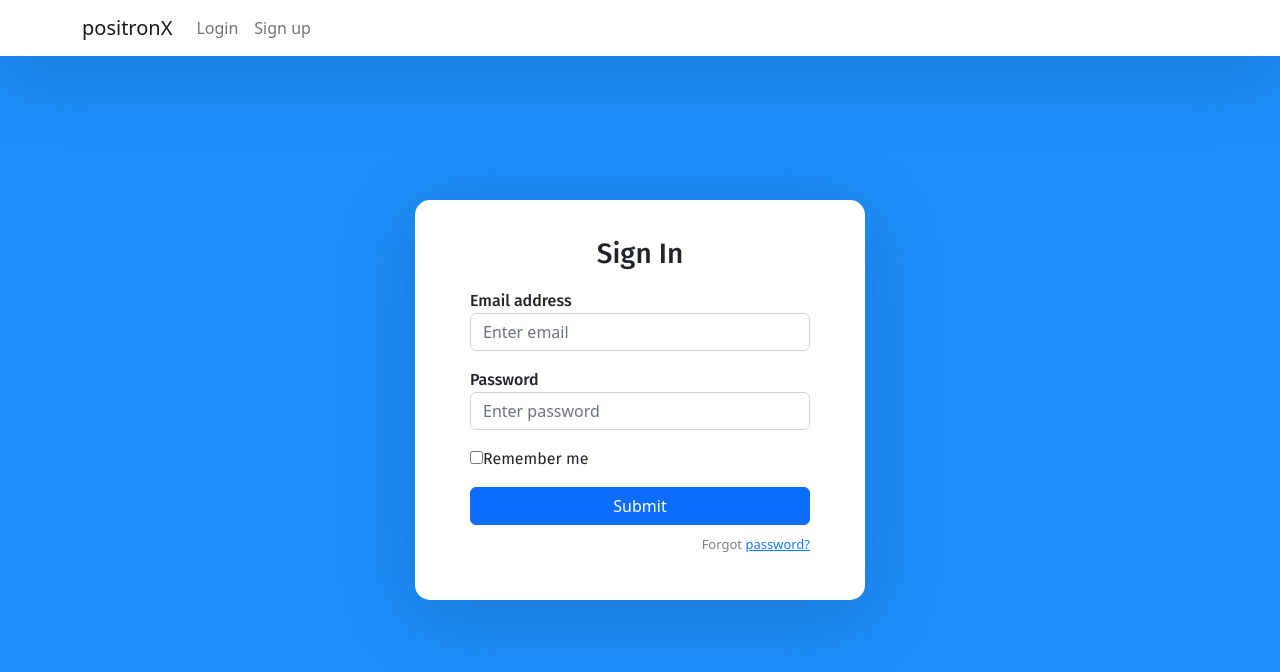
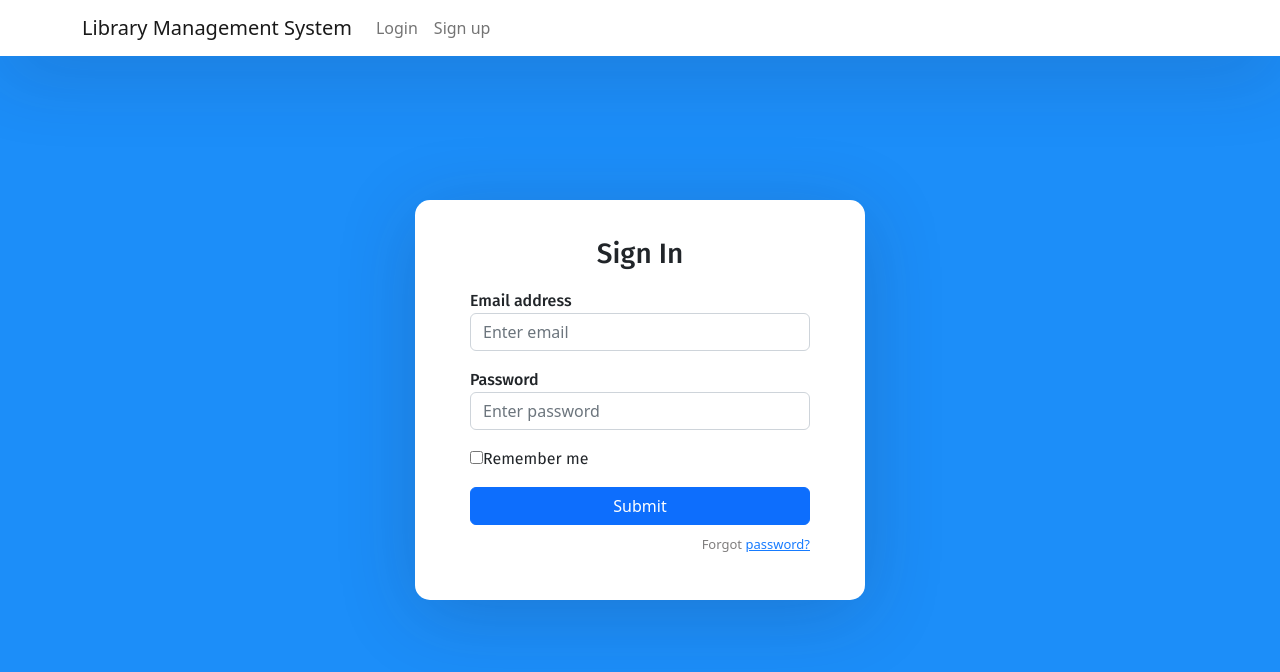
Before and after one commit to Balraj1425/LibraryManagement, a React (Create React App) app in the folder lib-mgmt-ui/: page / in a window 1280 px wide. Shown: the top 672 px of the page. Built offline with nearby package versions, Linux system fonts and the light colour scheme.

Commit message:
WIP: Admin component

```diff
--- a/lib-mgmt-ui/src/App.js
+++ b/lib-mgmt-ui/src/App.js
@@ -4,32 +4,13 @@ import { BrowserRouter as Router, Routes, Route, Link } from "react-router-dom";
 import Login from "./components/login/Login";
 import Register from "./components/Register";
 import ARegister from "./components/admin/staffLogin/ARegister";
+import Navbar from "./components/navbar/Navbar";
 
 function App() {
   return (
     <Router>
       <div className="App">
-        <nav className="navbar navbar-expand-lg navbar-light fixed-top">
-          <div className="container">
-            <Link className="navbar-brand" to={"/sign-in"}>
-              positronX
-            </Link>
-            <div className="collapse navbar-collapse" id="navbarTogglerDemo02">
-              <ul className="navbar-nav ml-auto">
-                <li className="nav-item">
-                  <Link className="nav-link" to={"/sign-in"}>
-                    Login
-                  </Link>
-                </li>
-                <li className="nav-item">
-                  <Link className="nav-link" to={"/sign-up"}>
-                    Sign up
-                  </Link>
-                </li>
-              </ul>
-            </div>
-          </div>
-        </nav>
+        <Navbar/>
 
         <div className="auth-wrapper">
           <div className="auth-inner">
--- /dev/null
+++ b/lib-mgmt-ui/src/components/navbar/Navbar.js
@@ -0,0 +1,31 @@
+import React from "react";
+import { BrowserRouter as Router, Routes, Route, Link } from "react-router-dom";
+
+const Navbar = (props) => {
+    return(
+    <>
+        <nav className="navbar navbar-expand-lg navbar-light fixed-top">
+          <div className="container">
+            <Link className="navbar-brand" to={"/sign-in"}>
+              Library Management System
+            </Link>
+            <div className="collapse navbar-collapse" id="navbarTogglerDemo02">
+              <ul className="navbar-nav ml-auto">
+                <li className="nav-item">
+                  <Link className="nav-link" to={"/sign-in"}>
+                    Login
+                  </Link>
+                </li>
+                <li className="nav-item">
+                  <Link className="nav-link" to={"/sign-up"}>
+                    Sign up
+                  </Link>
+                </li>
+              </ul>
+            </div>
+          </div>
+        </nav>
+    </>
+    )
+}
+export default Navbar
```
Also changed, not shown: lib-mgmt-ui/src/components/admin/Admin.js (added, +11 -0 lines), lib-mgmt-ui/src/components/admin/Admin.css (added), 1 other file (tests, documents, lock files or other folders).
